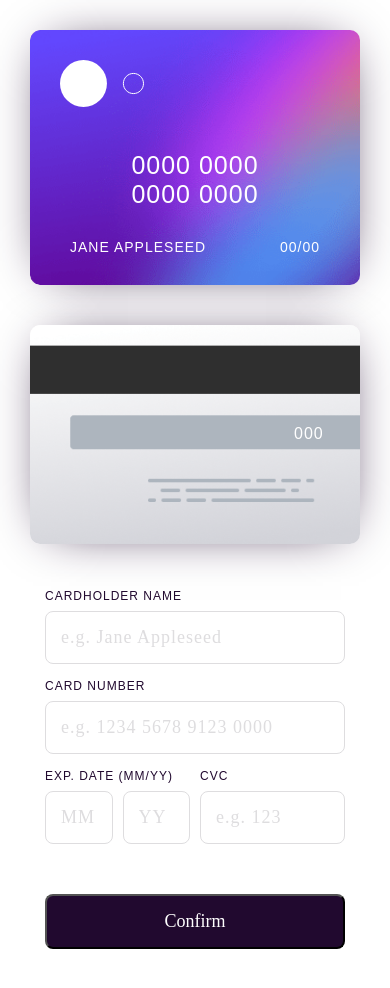
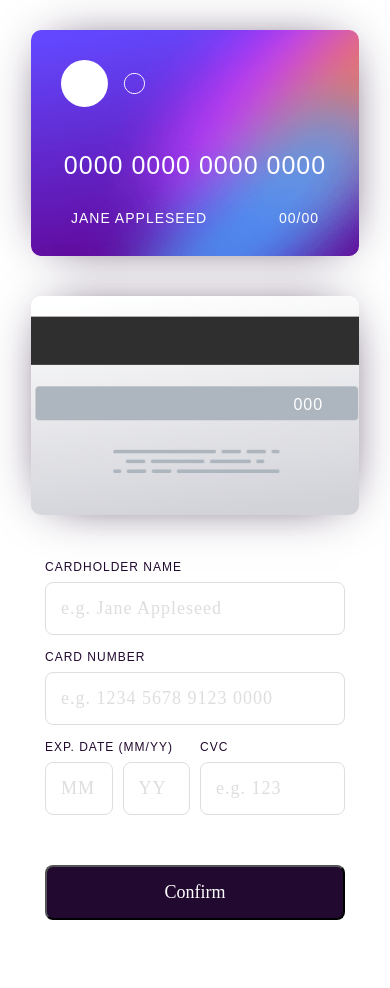
Before and after one commit to pravinmane1/login-card-challenge, an Angular app: page / in a window 390 px wide. Shown: the top 988 px of the page. Built offline with nearby package versions, Linux system fonts and the light colour scheme.

Commit message:
improved styling

```diff
--- a/src/app/app.component.scss
+++ b/src/app/app.component.scss
@@ -51,6 +51,7 @@ $input-error-color: hsl(0, 100%, 66%);
     text-align: center;
     margin: 10px 70px;
     font-size: 25px;
+    min-width: 20ch;
   }
 
   .preview-front-info {
@@ -77,6 +78,7 @@ $input-error-color: hsl(0, 100%, 66%);
   border-radius: 10px;
   background: url("../assets/bg-card-back.png");
   background-size: cover;
+  background-position: center;
   box-shadow: 1px 1px 50px -20px;
 
   .cvc {
@@ -226,4 +228,8 @@ input[type="number"] {
   .display-card-front {
     min-width: 300px;
   }
+
+  .card-number {
+    margin: 10px 25px !important;
+  }
 }
```
